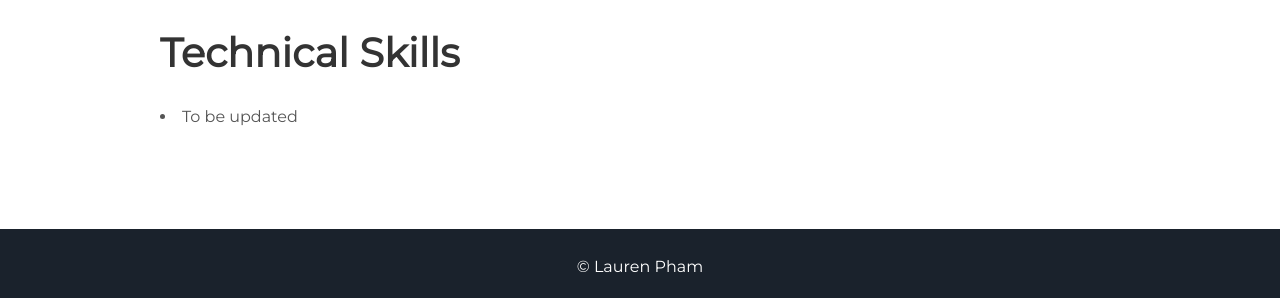
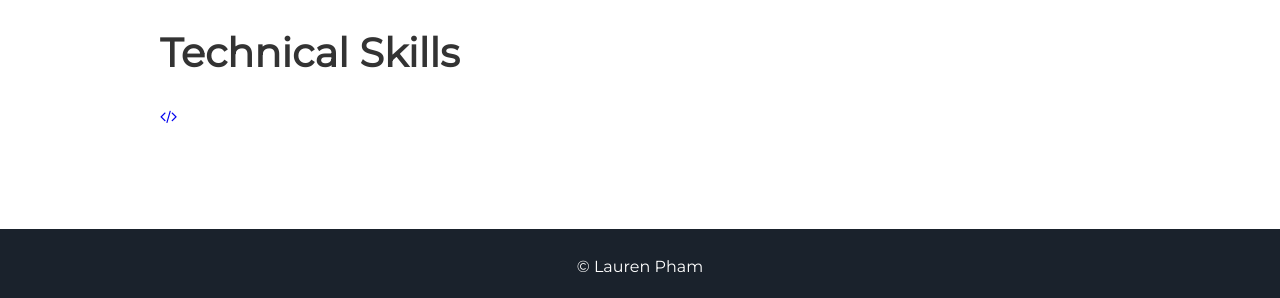
Before and after one commit to laurenpham/techskills, a Jekyll site: the page built from index.html, in a window 1280 px wide. Shown: the part 952-1250 px from the top of the page. Built offline with Jekyll 4.4.1, drawn with Linux system fonts in a browser that asks for light colours.

Commit message:
add code

```diff
--- a/_includes/about.html
+++ b/_includes/about.html
@@ -4,6 +4,6 @@
   </head>
   <body>
     <h1>Technical Skills</h1>
-    <li>To be updated</li>
+    <a aria-label="Code" href="#"><i class="icon fa fa-code"></i></a>
   </body>
 </html>
```
